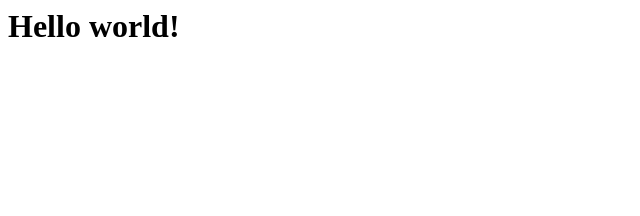
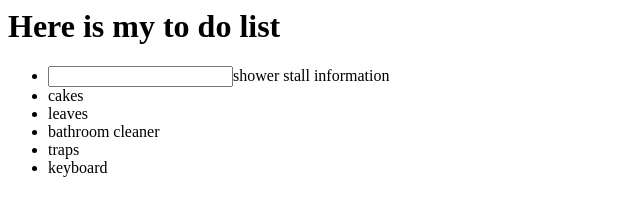
Before and after one commit to BHorner1/todo_app_front_end, a plain HTML site: page index.html in a window 1280 px wide. Shown: the whole page, without its empty margins (0-640 px from the left). Drawn offline with Linux system fonts and the light colour scheme.

Commit message:
I add a text box and that was cool

```diff
--- a/index.html
+++ b/index.html
@@ -1 +1,25 @@
-<h1>Hello world!</h1>
+
+
+<html>
+
+<header><title>Here lives my todo list</title>
+</header>
+
+<body>
+
+    <h1>Here is my to do list</h1
+    >
+   <ul>
+   <li><input type=“checkbox”>shower stall information</li>
+   <li>cakes</li>
+   <li>leaves</li>
+   <li>bathroom cleaner</li>
+   <li>traps</li>
+   <li>keyboard</li>
+   </ul>
+
+
+
+</body>
+
+</html>
```
Also changed, not shown: 1 other file.
